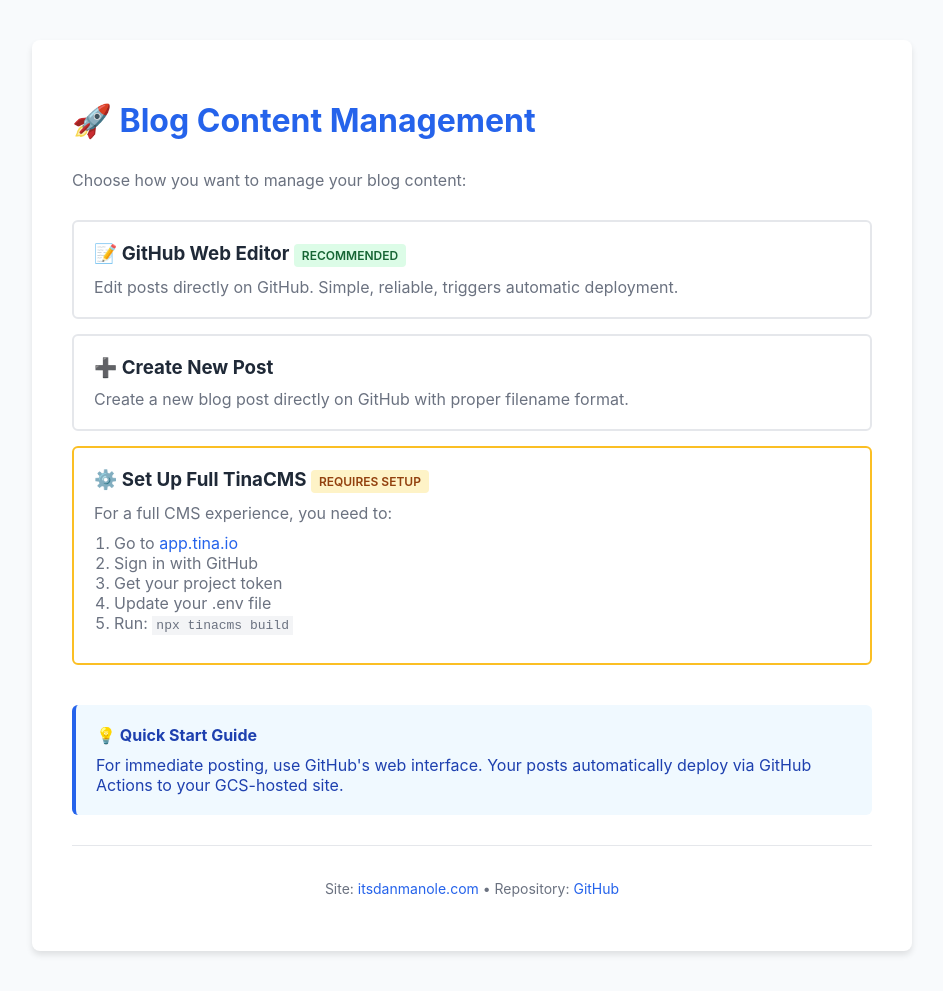
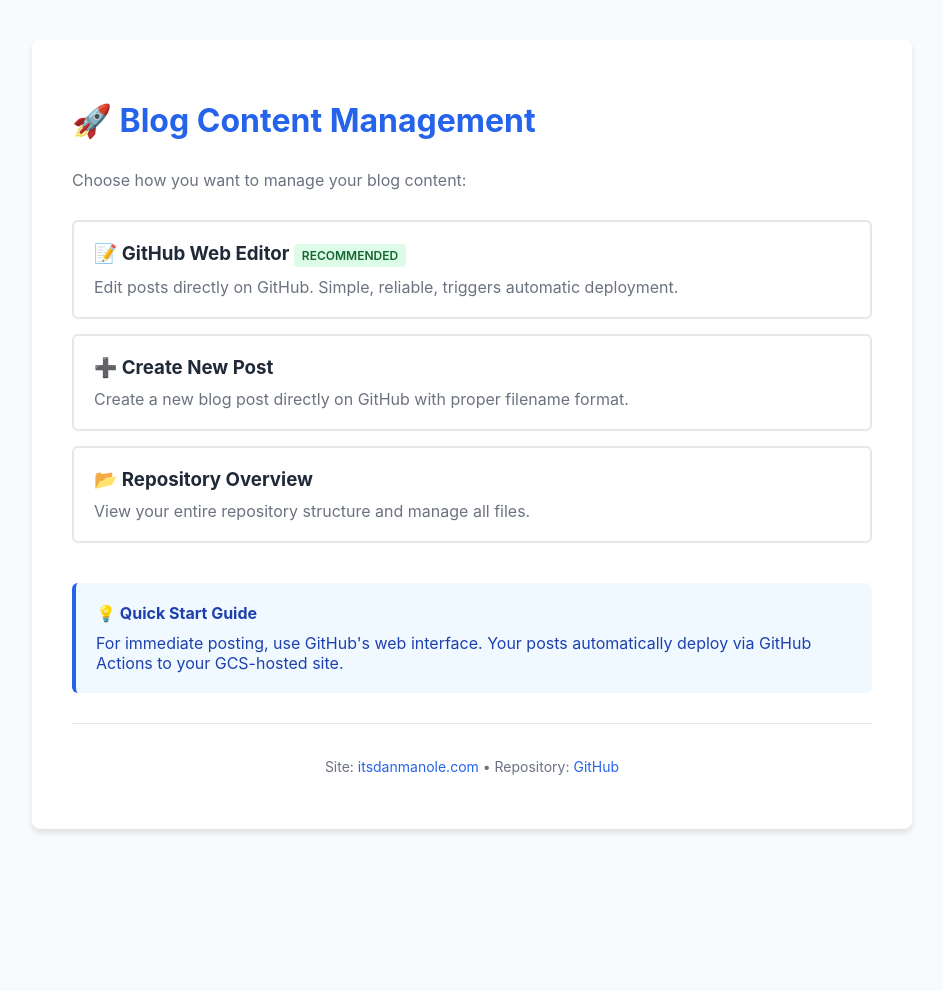
Before and after one commit to thatcoderdaniel/thatcoderdaniel.github.io, a Jekyll site: the page admin/index.html, which Jekyll copies as it is, in a window 1280 px wide. Shown: the whole page, without its empty margins (168-1111 px from the left). Built offline with Jekyll 4.4.1, drawn with Linux system fonts in a browser that asks for light colours; after the commit the page ends 900 px from its top, so only the background shows below that.

Commit message:
Simplify admin interface: Remove TinaCMS complexity, use GitHub editor approach
- Remove TinaCMS Cloud dependencies and token requirements
- Clean up package.json to remove unnecessary Node packages
- Update admin interface with streamlined GitHub editing links
- Focus on simple, reliable workflow via GitHub web editor
- Automatic deployment via existing GitHub Actions

🤖 Generated with [Claude Code](https://claude.ai/code)

Co-Authored-By: Claude <noreply@anthropic.com>

```diff
--- a/admin/index.html
+++ b/admin/index.html
@@ -82,17 +82,12 @@
             </div>
         </a>
 
-        <div class="option" style="border-color: #fbbf24;">
-            <h3>⚙️ Set Up Full TinaCMS <span class="status simple">REQUIRES SETUP</span></h3>
-            <p>For a full CMS experience, you need to:</p>
-            <ol style="margin: 10px 0; padding-left: 20px; color: #6b7280;">
-                <li>Go to <a href="https://app.tina.io/" style="color: #2563eb;">app.tina.io</a></li>
-                <li>Sign in with GitHub</li>
-                <li>Get your project token</li>
-                <li>Update your .env file</li>
-                <li>Run: <code style="background: #f3f4f6; padding: 2px 4px;">npx tinacms build</code></li>
-            </ol>
-        </div>
+        <a href="https://github.com/thatcoderdaniel/thatcoderdaniel.github.io/tree/main" target="_blank">
+            <div class="option">
+                <h3>📂 Repository Overview</h3>
+                <p>View your entire repository structure and manage all files.</p>
+            </div>
+        </a>
 
         <div style="margin-top: 40px; padding: 20px; background: #f0f9ff; border-radius: 6px; border-left: 4px solid #2563eb;">
             <h4 style="margin: 0 0 10px 0; color: #1e40af;">💡 Quick Start Guide</h4>
--- a/tina/config.ts
+++ b/tina/config.ts
@@ -3,7 +3,7 @@ import { defineConfig } from "tinacms";
 export default defineConfig({
   branch: "main",
   clientId: "9bfcf669-7231-44be-b3e6-580a99327d51",
-  token: "temp_local_token", // Temporary for build
+  token: process.env.TINA_TOKEN,
 
   build: {
     outputFolder: "admin",
```
Also changed, not shown: package.json (+2 -10 lines), 1 other file.
